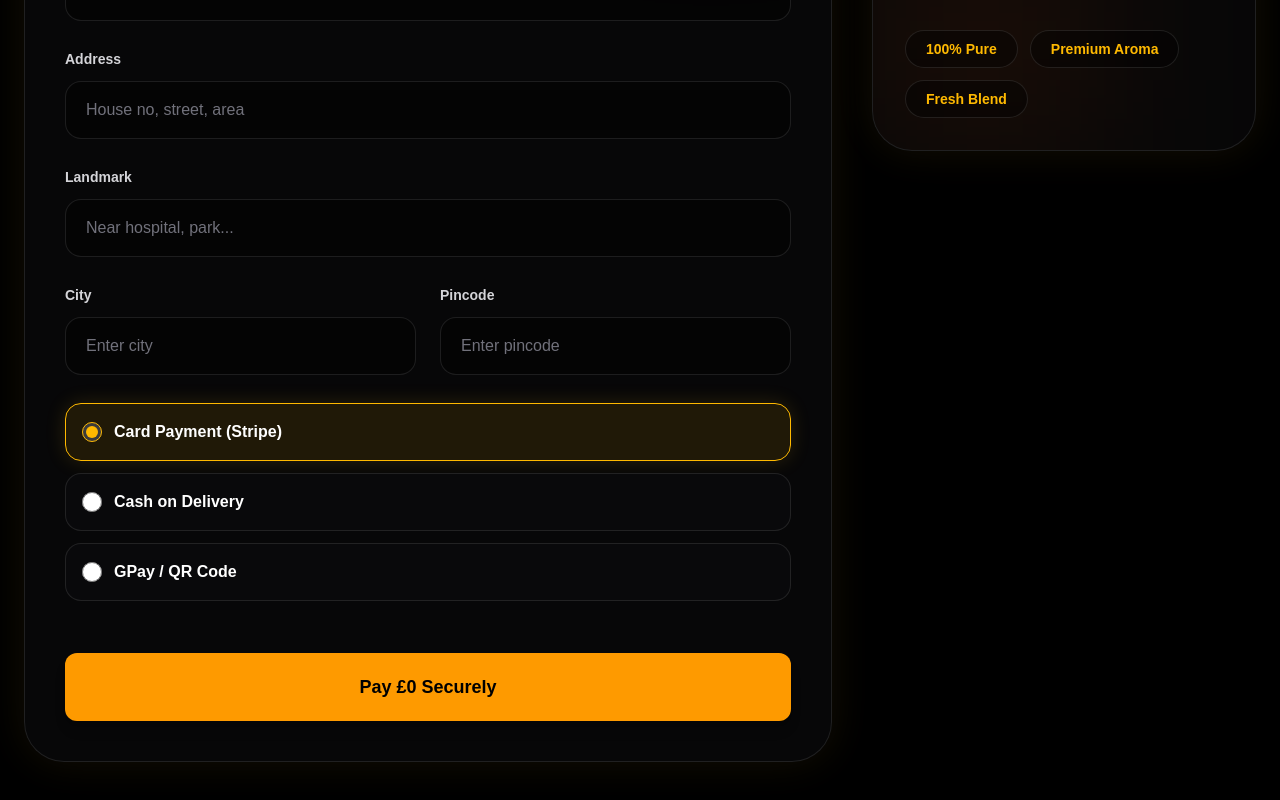
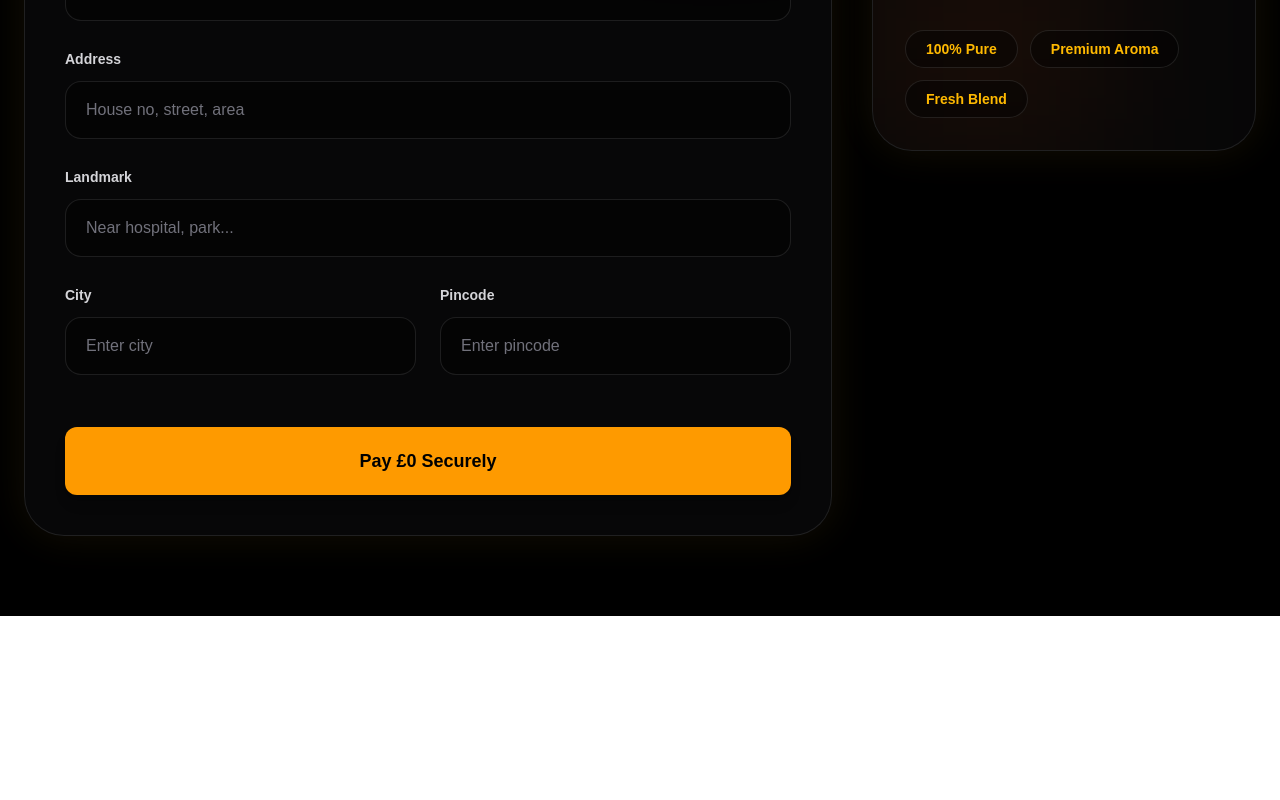
Before and after one commit to RohitYadav8/gns-spices, a Next.js app: page /checkout in a window 1280 px wide. Shown: the part 721-1521 px from the top of the page. After the commit the page ends 1337 px from the top, so only its background shows below. Built offline with nearby package versions, Linux system fonts and the light colour scheme.

Commit message:
feat: implement session verification for Stripe payments and update order status

```diff
--- a/src/app/api/admin/checkout/route.ts
+++ b/src/app/api/admin/checkout/route.ts
@@ -42,17 +42,7 @@ export async function POST(req: Request) {
       paymentStatus: 'Pending'
     });
 
-    if (paymentMethod === 'COD' || paymentMethod === 'GPay') {
-      sendOrderEmail({
-        orderId: newOrder._id.toString(),
-        customer: customerDetails,
-        items: items,
-        total: subtotal,
-        paymentMethod: paymentMethod
-      }).catch(console.error);
-
-      return NextResponse.json({ url: `${process.env.NEXT_PUBLIC_URL}/success` });
-    }
+    const origin = req.headers.get('origin') || process.env.NEXT_PUBLIC_URL || 'http://localhost:3000';
 
     // 3. Stripe Checkout Session (ONLY FOR CARD)
     const session = await stripe.checkout.sessions.create({
@@ -67,8 +57,8 @@ export async function POST(req: Request) {
         quantity: item.quantity,
       })),
       mode: 'payment',
-      success_url: `${process.env.NEXT_PUBLIC_URL}/success?session_id={CHECKOUT_SESSION_ID}`,
-      cancel_url: `${process.env.NEXT_PUBLIC_URL}/checkout`,
+      success_url: `${origin}/success?session_id={CHECKOUT_SESSION_ID}`,
+      cancel_url: `${origin}/checkout`,
       metadata: {
         orderId: newOrder._id.toString(),
       },
--- /dev/null
+++ b/src/app/api/admin/verify-session/route.ts
@@ -0,0 +1,45 @@
+import { NextResponse } from 'next/server';
+import Stripe from 'stripe';
+import connectDB from '@/lib/db';
+import Order from '@/models/Order';
+import { sendOrderEmail } from '@/lib/sendEmail';
+
+const stripe = new Stripe(process.env.STRIPE_SECRET_KEY!, { apiVersion: undefined });
+
+export async function POST(req: Request) {
+  try {
+    const { session_id } = await req.json();
+    if (!session_id) return NextResponse.json({ error: "Missing session_id" });
+
+    const session = await stripe.checkout.sessions.retrieve(session_id);
+
+    if (session.payment_status === 'paid') {
+      const orderId = session.metadata?.orderId;
+
+      await connectDB();
+
+      // Update the order ONLY if it is still Pending
+      // This prevents sending duplicate emails if Webhook also runs
+      const order = await Order.findOneAndUpdate(
+         { _id: orderId, paymentStatus: 'Pending' },
+         { paymentStatus: 'Paid', status: 'Processing' },
+         { returnDocument: 'after' }
+      );
+
+      if (order) {
+         await sendOrderEmail({
+            orderId: order._id.toString(),
+            customer: order.shippingAddress,
+            items: order.items,
+            total: order.totalAmount,
+            paymentMethod: order.paymentMethod
+         });
+      }
+    }
+
+    return NextResponse.json({ success: true });
+  } catch (err: any) {
+    console.error("Verify Session Error:", err);
+    return NextResponse.json({ error: err.message }, { status: 500 });
+  }
+}
--- a/src/app/api/admin/webhook/route.ts
+++ b/src/app/api/admin/webhook/route.ts
@@ -23,20 +23,24 @@ export async function POST(req: Request) {
     await connectDB();
 
     // Aapke schema ke hisaab se update
-    const updatedOrder = await Order.findByIdAndUpdate(orderId, {
-      paymentStatus: 'Paid',
-      status: 'Processing' // Payment hote hi hum order processing status mein daal sakte hain
-    }, { new: true });
+    const updatedOrder = await Order.findOneAndUpdate(
+      { _id: orderId, paymentStatus: 'Pending' },
+      {
+        paymentStatus: 'Paid',
+        status: 'Processing' // Payment hote hi hum order processing status mein daal sakte hain
+      },
+      { returnDocument: 'after' }
+    );
 
     if (updatedOrder) {
       // Send email upon successful payment
-      sendOrderEmail({
+      await sendOrderEmail({
         orderId: updatedOrder._id.toString(),
         customer: updatedOrder.shippingAddress,
         items: updatedOrder.items,
         total: updatedOrder.totalAmount,
         paymentMethod: updatedOrder.paymentMethod
-      }).catch(console.error);
+      });
     }
   }
 
--- a/src/app/checkout/page.tsx
+++ b/src/app/checkout/page.tsx
@@ -361,68 +361,7 @@ function CheckoutPage() {
 
                                 </div>
 
-                                {/* PAYMENT METHODS */}
-                                <div className="flex flex-col space-y-3">
 
-                                   <label
-  className={`flex items-center gap-3 p-4 rounded-2xl cursor-pointer transition-all border ${
-    paymentMethod === 'Card'
-      ? 'border-amber-400 bg-amber-400/10 shadow-[0_0_20px_rgba(251,191,36,0.15)]'
-      : 'border-white/10 bg-black/40 hover:border-amber-400/30'
-  }`}
->
-                                        <input
-                                            type="radio"
-                                            name="payment"
-                                            value="Card"
-                                            checked={paymentMethod === 'Card'}
-                                            onChange={() => setPaymentMethod('Card')}
-                                            className="w-5 h-5 accent-amber-400"
-                                        />
-                                        <span className="font-bold text-white">
-                                            Card Payment (Stripe)
-                                        </span>
-                                    </label>
-
-                                    <label
-                                        className={`flex items-center gap-3 p-4 border rounded-2xl cursor-pointer transition-all ${paymentMethod === 'COD'
-                                            ? 'border-amber-400 bg-amber-400/10'
-                                            : 'border-white/10 bg-zinc-950'
-                                            }`}
-                                    >
-                                        <input
-                                            type="radio"
-                                            name="payment"
-                                            value="COD"
-                                            checked={paymentMethod === 'COD'}
-                                            onChange={() => setPaymentMethod('COD')}
-                                            className="w-5 h-5 accent-amber-400"
-                                        />
-                                        <span className="font-bold text-white">
-                                            Cash on Delivery
-                                        </span>
-                                    </label>
-
-                                    <label
-                                        className={`flex items-center gap-3 p-4 border rounded-2xl cursor-pointer transition-all ${paymentMethod === 'GPay'
-                                            ? 'border-amber-400 bg-amber-400/10'
-                                            : 'border-white/10 bg-zinc-950'
-                                            }`}
-                                    >
-                                        <input
-                                            type="radio"
-                                            name="payment"
-                                            value="GPay"
-                                            checked={paymentMethod === 'GPay'}
-                                            onChange={() => setPaymentMethod('GPay')}
-                                            className="w-5 h-5 accent-amber-400"
-                                        />
-                                        <span className="font-bold text-white">
-                                            GPay / QR Code
-                                        </span>
-                                    </label>
-
-                                </div>
 
                                 {/* BUTTON */}
                                 <button
@@ -445,7 +384,7 @@ function CheckoutPage() {
     disabled:opacity-60
   "
                                 >
-                                    {loading ? 'Processing...' : paymentMethod === 'Card' ? `Pay £${finalTotal} Securely` : `Confirm Order`}
+                                    {loading ? 'Processing...' : `Pay £${finalTotal} Securely`}
                                 </button>
 
                             </form>
--- a/src/app/layout.tsx
+++ b/src/app/layout.tsx
@@ -30,7 +30,7 @@ export default function RootLayout({
       lang="en"
       className={`${geistSans.variable} ${geistMono.variable} h-full antialiased`}
     >
-      <body className="min-h-full flex flex-col">
+      <body className="min-h-full flex flex-col" suppressHydrationWarning>
         {/* 2. Poore children ko CartProvider aur AuthProvider ke andar wrap karein */}
         <AuthProvider>
           <CartProvider>
--- a/src/app/success/page.tsx
+++ b/src/app/success/page.tsx
@@ -2,16 +2,27 @@
 
 import Link from "next/link";
 import { CheckCircle2 } from "lucide-react";
-import { useEffect } from "react";
+import { useEffect, Suspense } from "react";
 import { useCart } from "@/app/context/CartContext";
+import { useSearchParams } from "next/navigation";
 
-export default function SuccessPage() {
+function SuccessContent() {
   const { clearCart } = useCart();
+  const searchParams = useSearchParams();
+  const session_id = searchParams.get('session_id');
 
-  // Clear cart when payment is successful
+  // Clear cart and verify payment when successful
   useEffect(() => {
     clearCart();
-  }, [clearCart]);
+
+    if (session_id) {
+      fetch('/api/admin/verify-session', {
+        method: 'POST',
+        headers: { 'Content-Type': 'application/json' },
+        body: JSON.stringify({ session_id })
+      }).catch(console.error);
+    }
+  }, [clearCart, session_id]);
 
   return (
     <div className="min-h-screen bg-[#FFF8E7] flex items-center justify-center px-4">
@@ -45,3 +56,11 @@ export default function SuccessPage() {
     </div>
   );
 }
+
+export default function SuccessPage() {
+  return (
+    <Suspense fallback={<div className="min-h-screen bg-[#FFF8E7] flex items-center justify-center">Loading...</div>}>
+      <SuccessContent />
+    </Suspense>
+  );
+}
```
